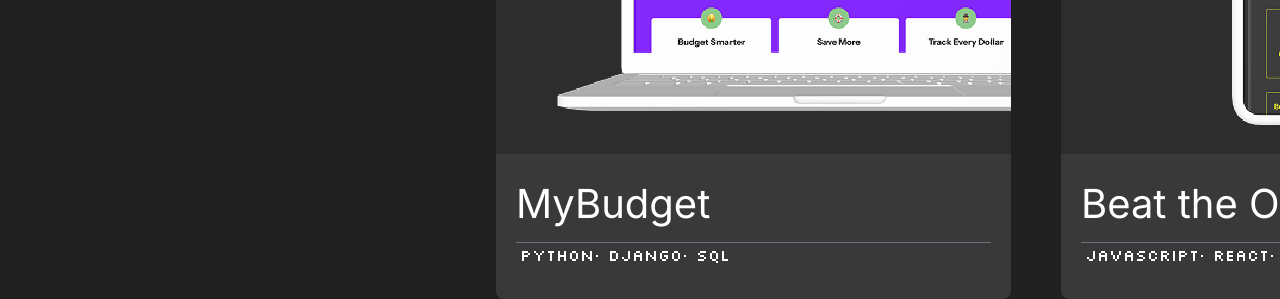
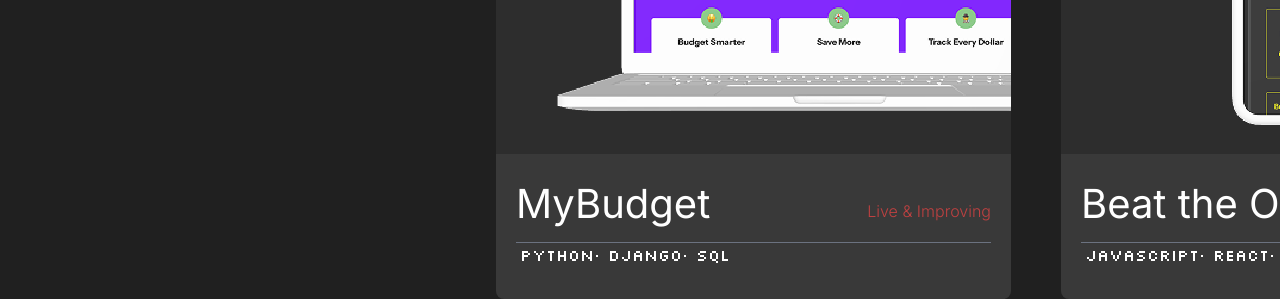
Before and after one commit to joeycalt/newport, a React (Create React App) app: page / in a window 1280 px wide. Shown: the part 1195-1494 px from the top of the page. Built offline with nearby package versions, Linux system fonts and the light colour scheme.

Commit message:
hopefully the last push5

```diff
--- a/src/pages/Home.js
+++ b/src/pages/Home.js
@@ -19,6 +19,7 @@ const Home = () => {
             id: 1,
             src: Budget,
             title: 'MyBudget',
+            title2: 'Live & Improving',
             skills: 'Python',
             skills2: 'Django',
             skills3: 'SQL',
@@ -198,16 +199,15 @@ const Home = () => {
                         animate={hasProjectsAnimated ? "animate" : "initial"} // Here's the key change
                     >
                         <div className="flex flex-col md:flex md:flex-row space-x-[50px] pb-[40px] projects-wrapper" data-scroll data-scroll-direction="horizontal">
-
                             <div className="overflow pt-[34px] md:w-[950px]  space-x-[50px] scrollbar-hide md:overflow-x-visible" data-scroll data-scroll-direction="horizontal">
-                            {projects.map(({ id, src, title, skills, skills2, skills3, path }) => (
+                            {projects.map(({ id, src, title, title2, skills, skills2, skills3, path }) => (
                                 <Link to={path} key={id}>
                                     <div className="w-[305px] h-[405px] flex-none md:w-[515px] md:h-[560px] bg-[#393939] rounded-lg overflow-hidden">
                                         <motion.span
                                             initial={{ x: '100%', opacity: 0 }}
                                             animate={hasProjectsAnimated ? { x: 0, opacity: 1 } : {}}
                                             transition={{ duration: 1, delay: .2, ease: "easeOut" }}
-                                        >
+                                            >
                                             <motion.div
                                             key={id}
                                             variants={cardVariants}
@@ -215,7 +215,10 @@ const Home = () => {
                                             >
                                             <img src={src} alt={title} className="object-cover w-[305px] h-[239px] md:w-[515px] md:h-[415px]" />
                                             <div className="pl-[20px] md:p-[20px]">
-                                                <p className="pt-[25px] text-[30px] md:text-[40px] md:pt-[0px] font-normal mb-2 text-white">{title}</p>
+                                                <div className='flex justify-between'>
+                                                    <p className="pt-[25px] text-[30px] md:text-[40px] md:pt-[0px] font-normal mb-2 text-white">{title}</p>
+                                                    <p className='pt-[25px] text-[16px] text-red-500 animate-pulse'>{title2}</p>
+                                                </div>
                                                 <hr className="border-gray-500 pt-[16px] md:pt-[0px]" />
                                                 <div className='pt-[16px] md:pt-[0px] pb-[30px] md:pb-[0px]'>
                                                 <span className="text-white font-silkscreen font-normal text-[16px] px-[4px]">{skills}•</span>
```
